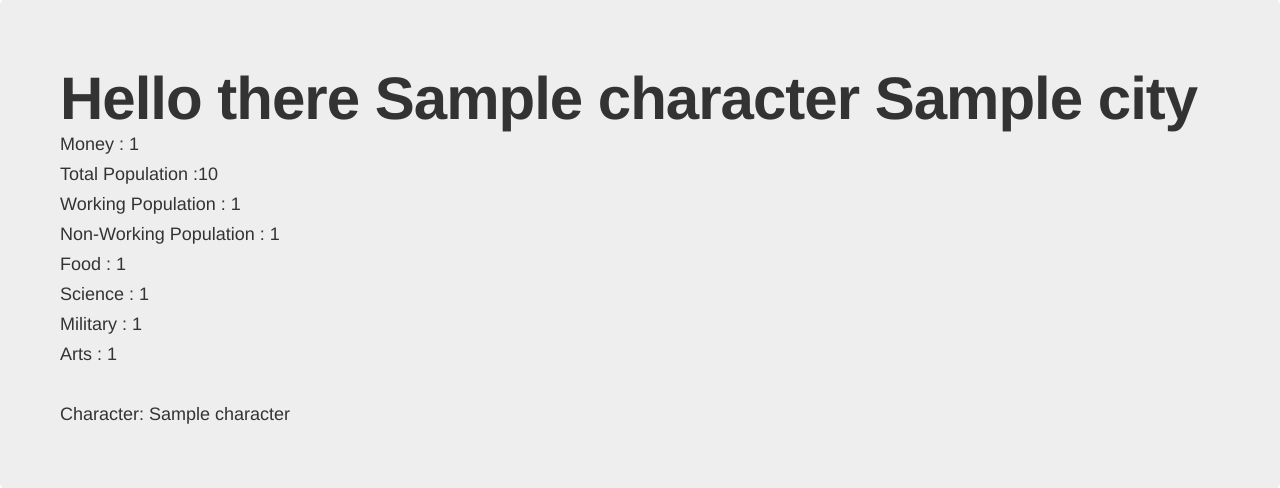
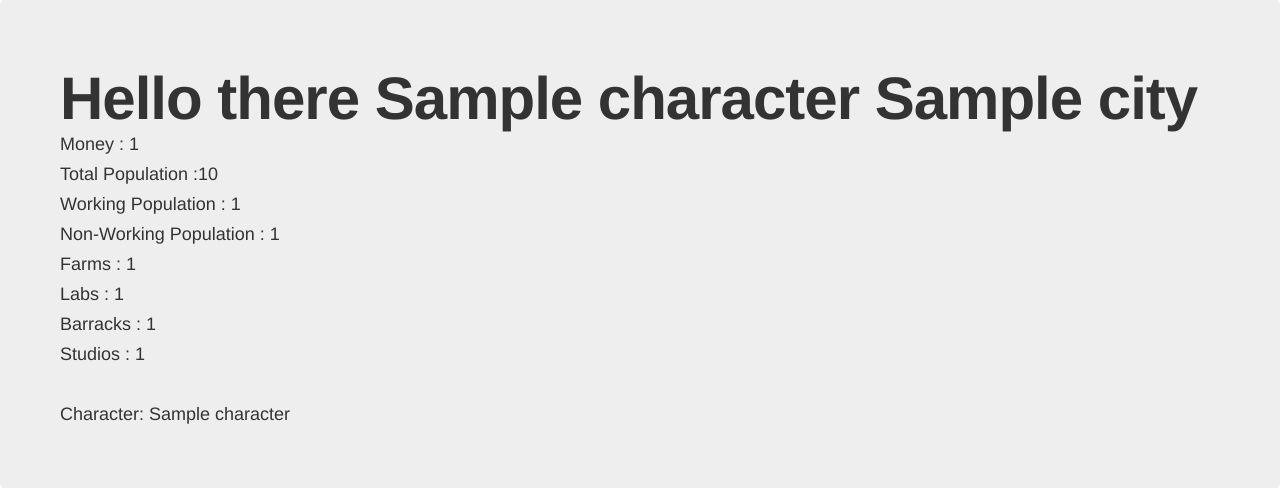
Before and after one commit to civilivezation/Civilian, a Django app: page /civ/user_info/ in a window 1280 px wide. Shown: the part 61-549 px from the top of the page. Run offline with Django 3.2, Linux system fonts and the light colour scheme; a user stored in the database is signed in; tables that the repository leaves empty hold one stand-in row (values such as "Sample post"); parts of the project's set-up code (start-up, migrations or seed data) failed here and were passed over; some libraries are stand-ins or nearby versions.

Commit message:
tidied up

```diff
--- a/civilian/civ/views.py
+++ b/civilian/civ/views.py
@@ -190,14 +190,9 @@ def	suggest(request):
 		city.barracks = city.barracks + 1
         if build == None:
             return HttpResponse(simplejson.dumps({"results":{'success':0}}))
-        print "Got to here!"
 	city.money = city.money-build.cost
-        print "1"
 	city.workingpopulation = city.workingpopulation+build.workers
-        print "2"
 	city.nonworkingpopulation = city.totalpopulation-city.workingpopulation
-        print "3"
 	city.save()
-        print "4"
         result = {'results':[1,character.title,city.money,city.totalpopulation,city.workingpopulation,city.nonworkingpopulation,city.farms,city.labs,city.barracks,city.studios]}
 	return HttpResponse(simplejson.dumps(result))
--- a/civilian/template/civ/user_info.html
+++ b/civilian/template/civ/user_info.html
@@ -53,10 +53,10 @@
     Total Population :<span id="POPULATION">{{city.totalpopulation}}</span><BR>
 	Working Population : <span id="WORKPOP">{{city.workingpopulation}}</span><BR>
 	Non-Working Population : <span id="NOWORKPOP">{{city.nonworkingpopulation}}</span><BR>
-    Food : <span id="FARMS">{{city.farms}}</span><BR>
-    Science : <span id="LABS">{{city.labs}}</span><BR>
-    Military : <span id="BARRACKS">{{city.barracks}}</span><BR>
-    Arts : <span id="STUDIOS">{{city.studios}}</span><BR>
+    Farms : <span id="FARMS">{{city.farms}}</span><BR>
+    Labs : <span id="LABS">{{city.labs}}</span><BR>
+    Barracks : <span id="BARRACKS">{{city.barracks}}</span><BR>
+    Studios : <span id="STUDIOS">{{city.studios}}</span><BR>
     <BR>
     Character: {{character.name}} <BR>
 	</div>
```
